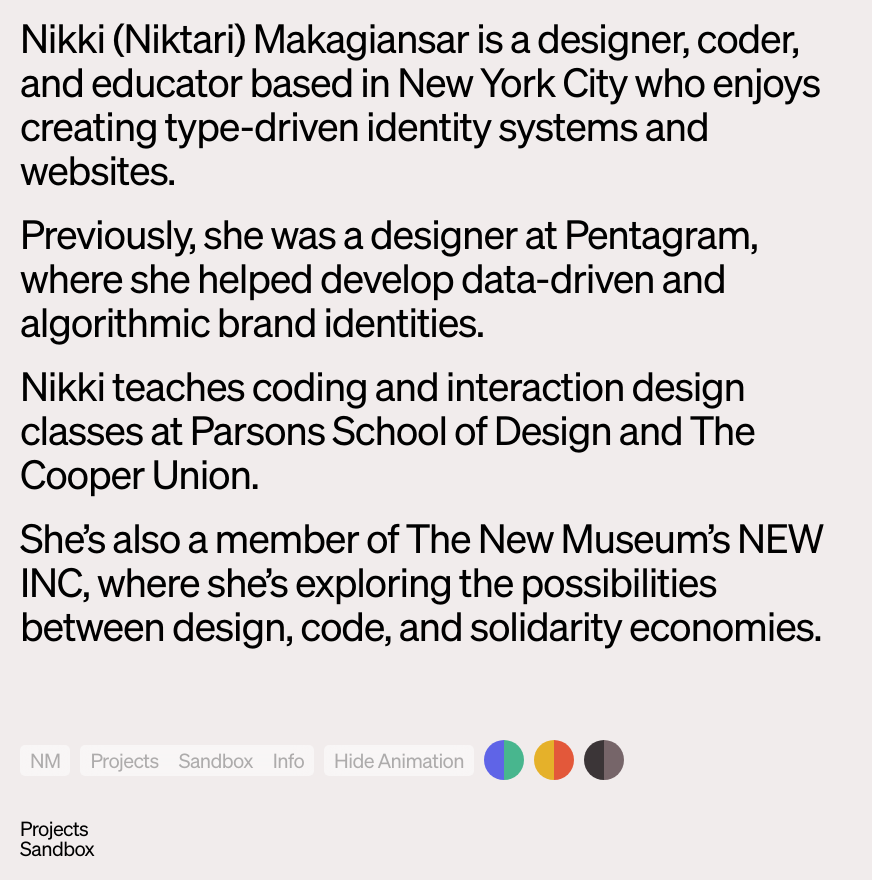
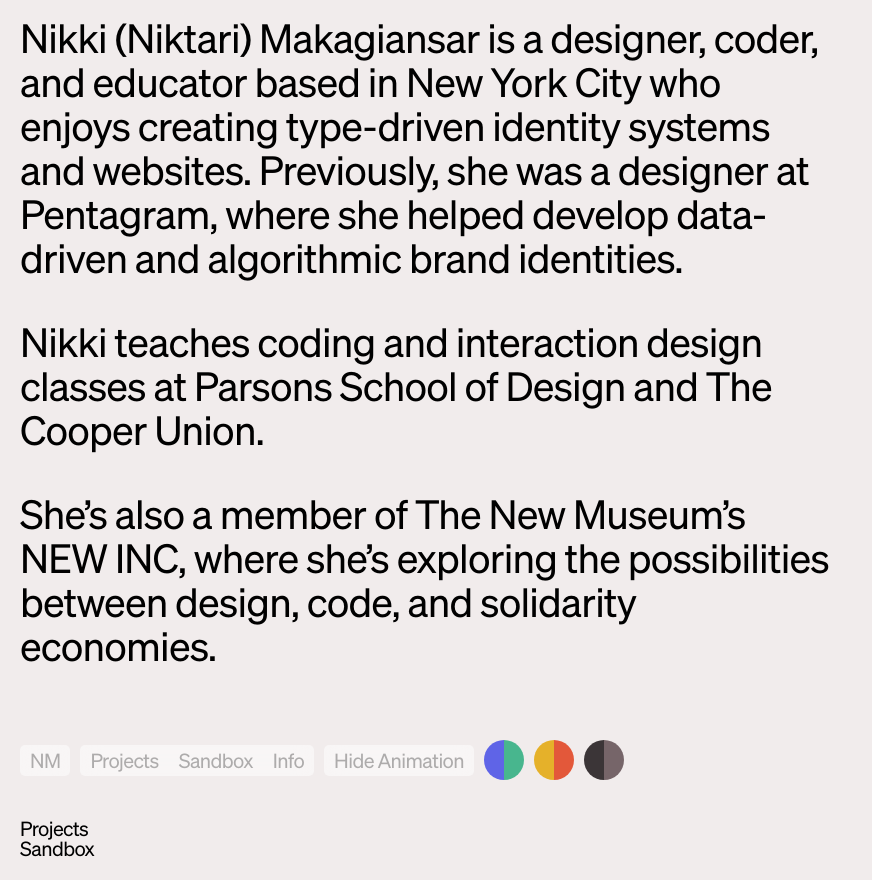
Before and after one commit to niktari/portfolio-24-staging, a plain HTML site: page index.html in a window 1280 px wide. Shown: the whole page, without its empty margins (0-872 px from the left). Drawn offline with Linux system fonts and the light colour scheme.

Commit message:
update paragraph styling

```diff
--- a/css/styles.css
+++ b/css/styles.css
@@ -130,12 +130,12 @@
 
 #about {
     font-size: var(--font-size-xl);
-    letter-spacing: -0.03em;
+    letter-spacing: -0.02em;
     line-height: 1.1;
     height: 100vh;
     /* padding-top: 3rem; */
 }
 
 #about p {
-    margin-bottom: 1rem;
+    margin-bottom: 2rem;
 }
--- a/index.html
+++ b/index.html
@@ -52,8 +52,7 @@
 
             <section id="about" class="grid">
                 <div class="span-8">
-                    <p>Nikki (Niktari) Makagiansar is a designer, coder, and educator based in New York City who enjoys creating type-driven identity systems and websites.</p>
-                    <p>Previously, she was a designer at Pentagram, where she helped develop data-driven and algorithmic brand identities.</p>
+                    <p>Nikki (Niktari) Makagiansar is a designer, coder, and educator based in New York City who enjoys creating type-driven identity systems and websites. Previously, she was a designer at Pentagram, where she helped develop data-driven and algorithmic brand identities.</p>
                     <p>Nikki teaches coding and interaction design classes at Parsons School of Design and The Cooper Union.</p>
                     <p>She’s also a member of The New Museum’s NEW INC, where she’s exploring the possibilities between design, code, and solidarity economies.</p>
                 </div>
```
